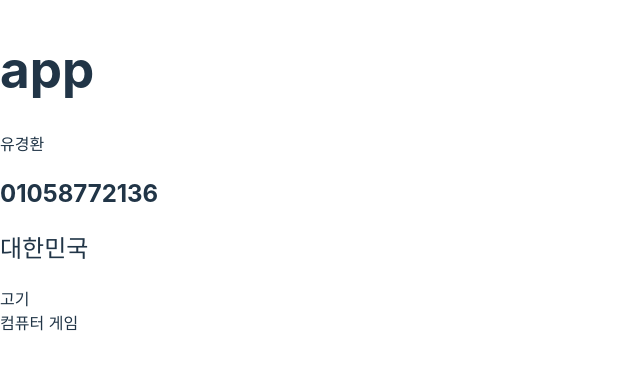
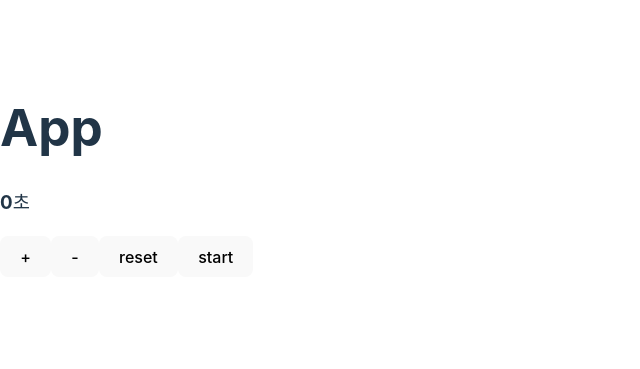
Before and after one commit to kunghwan/react-basic, a React (Vite) app: page / in a window 1280 px wide. Shown: the part 229-598 px from the top of the page, without its empty margins (0-640 px from the left). Built offline with nearby package versions, Linux system fonts and the light colour scheme.

Commit message:
useEffect

```diff
--- a/src/App.jsx
+++ b/src/App.jsx
@@ -1,17 +1,63 @@
-import { Meat } from "./Food";
-import Hobby from "./Hobby";
-import { Contact, Country } from "./Info";
-import MyName from "./MyName";
+import { useState, useEffect } from "react";
 
 const App = () => {
+  const [sec, setSec] = useState(0);
+  const [counting, setCounting] = useState(false);
+
+  const onPlus = () => {
+    setSec((prev) => prev + 1000);
+  };
+  const onMinus = () => {
+    setSec((prev) => prev - 1000);
+  };
+
+  const onReset = () => {
+    setSec(0);
+  };
+
+  useEffect(() => {
+    console.log(sec);
+  }, [sec]);
+  // [] 빈배열은 최초 1회만 실행 해당 컴포넌트가 렌더링 되는 시점
+
+  useEffect(() => {
+    if (counting) {
+      const count = setInterval(() => {
+        setSec((prev) => prev + 10);
+      }, 10);
+
+      return () => {
+        clearInterval(count);
+      };
+    }
+  }, [counting]);
+
+  useEffect(() => {
+    console.log("app has mounted!");
+  }, []);
+
+  // 배열을 사용하지 않으면 눈치개코가 됨
+  // 모든 것들에 반응하는 흉악한 코드가 될 수 있음
+  useEffect(() => {
+    console.log("sdfsdfsdfdf");
+  });
+
+  // 배열에 우리가 주시하고 싶은 변수/함수를 넣어두면 해당 변수/함수가 업데이트 될 때에만 작동하는 코드를 짤 수 있음.
+
   return (
     <div>
-      <h1>app</h1>
-      <MyName />
-      <Contact />
-      <Country />
-      <Meat />
-      <Hobby />
+      <h1>App</h1>
+      <h3>{sec / 1000}초</h3>
+      <button onClick={onPlus}>+</button>
+      <button onClick={onMinus}>-</button>
+      <button onClick={onReset}>reset</button>
+      <button
+        onClick={() => {
+          setCounting((prev) => !prev);
+        }}
+      >
+        {counting ? "stop" : "start"}
+      </button>
     </div>
   );
 };
--- a/src/Food.jsx
+++ /dev/null
@@ -1,3 +0,0 @@
-export const Meat = () => {
-  return <div>고기</div>;
-};
--- a/src/Hobby.jsx
+++ /dev/null
@@ -1,5 +0,0 @@
-const Hobby = () => {
-  return <div>컴퓨터 게임</div>;
-};
-
-export default Hobby;
--- a/src/Info.jsx
+++ /dev/null
@@ -1,6 +0,0 @@
-export const Contact = () => {
-  return <h2>01058772136</h2>;
-};
-export const Country = () => {
-  return <h2>대한민국</h2>;
-};
--- a/src/MyName.jsx
+++ /dev/null
@@ -1,5 +0,0 @@
-const MyName = () => {
-  return <div>유경환</div>;
-};
-
-export default MyName;
```
